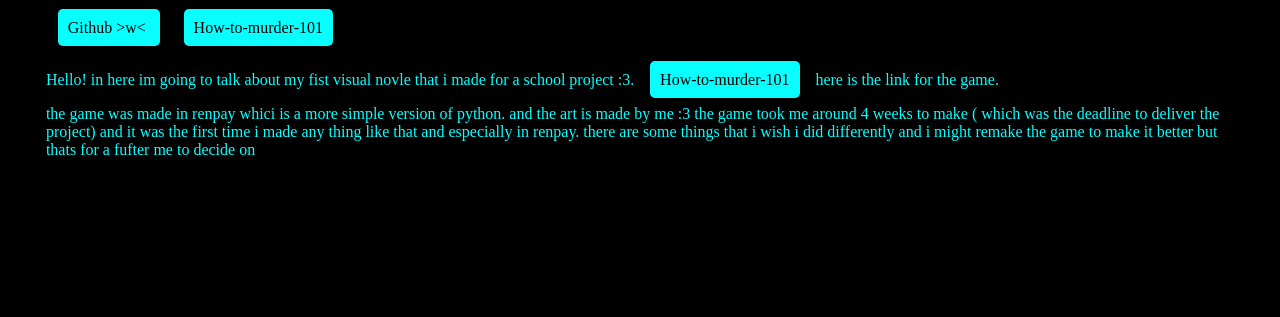
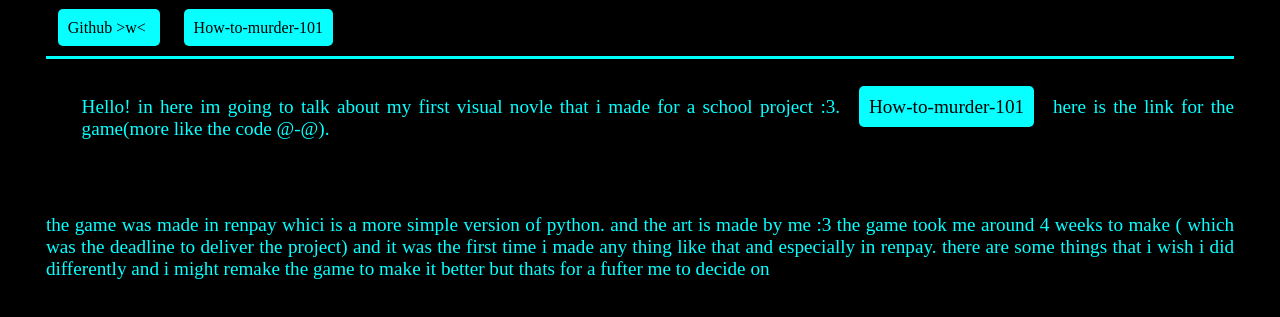
Before and after one commit to ZombieBunny333/ZombieBunny333.github.io, a plain HTML site: page index.html in a window 1280 px wide. Shown: the part 61-378 px from the top of the page. Drawn offline with Linux system fonts and the light colour scheme.

Commit message:
added more stuff

```diff
--- a/index.html
+++ b/index.html
@@ -16,20 +16,25 @@
             <a href="https://github.com/ZombieBunny333">Github >w< </a> <a href="https://github.com/ZombieBunny333/How-to-murder-101">How-to-murder-101</a>
         </nav>
         <br>
+        <div class="group1">
             <p>
                 Hello!
 
-        in here im going to talk about my fist visual novle that i made for a school project :3.
+                in here im going to talk about my first visual novle that i made for a school project :3.
                 <a href="https://github.com/ZombieBunny333/How-to-murder-101">How-to-murder-101</a>
-        here is the link for the game.
+                here is the link for the game(more like the code @-@).
 
             </p>
+        </div>
+        <br>
+        <br>
+        <div class="group2">
             <p>
                 the game was made in renpay whici is a more simple version of python.
                 and the art is made by me :3 the game took me around 4 weeks to make ( which was the deadline to deliver the project) and it was the first time i made any thing like that and especially in renpay.
                 there are some things that i wish i did differently and i might remake the game to make it better but thats for a fufter me to decide on
             </p>
-
+        </div>
     </main>
 </body>
 </html>
--- a/style.css
+++ b/style.css
@@ -1,4 +1,4 @@
-body{
+html, body{
     background-color: rgb(0, 0, 0);
     color: rgb(7, 255, 255);
 }
@@ -23,6 +23,16 @@ h1{
 }
 
 p{
+    text-align: justify;
+    font-size: 120%
+
+}
+
+
+
+.group1 {
+
+    padding-left: 3%;
 
 
 }
@@ -37,5 +47,12 @@ a{
 
 }
 a:hover{
-    background-color: yellow;
+    background-color: rgb(255, 255, 0);
 }
+
+nav{
+
+    border-bottom: 3px solid cyan;
+    padding-bottom: 19px;
+
+}
```
Lines whose indentation alone changed are shown as unchanged.
